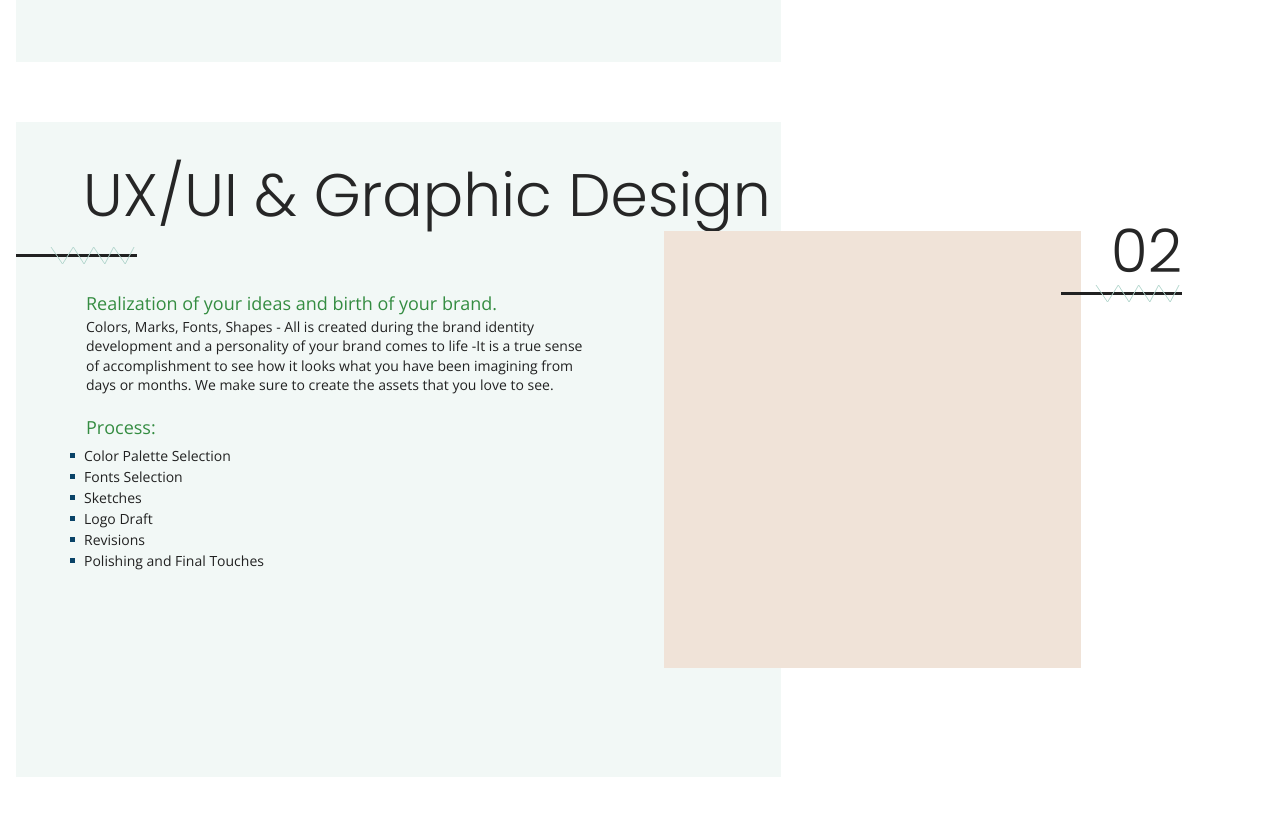
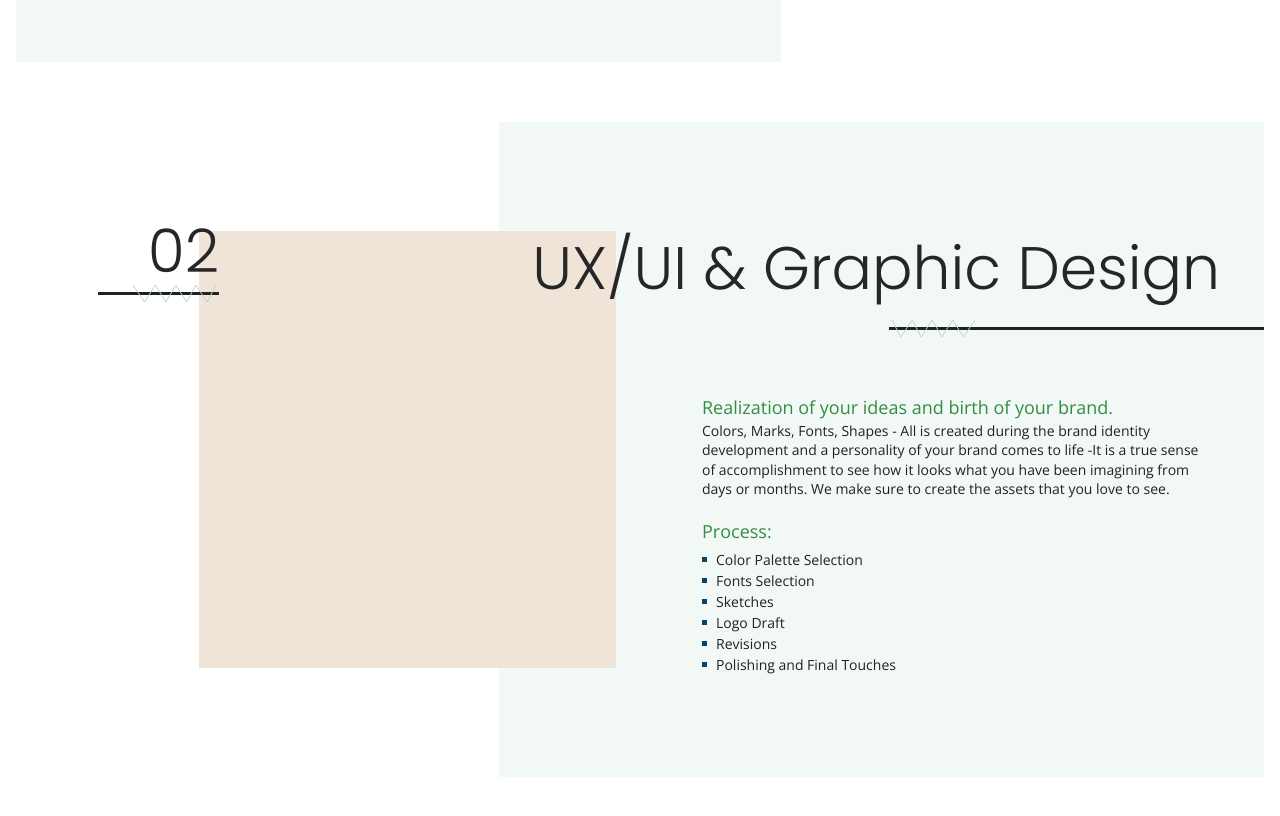
Before and after one commit to Kingkon963/reallyBeyond, a Next.js app: page /services in a window 1280 px wide. Shown: the part 940-1756 px from the top of the page. Built offline with nearby package versions, Linux system fonts and the light colour scheme; a web font is replaced by a local one.

Commit message:
before fixing ServiceCard title

```diff
--- a/pages/services.tsx
+++ b/pages/services.tsx
@@ -45,7 +45,11 @@ const ServicesPage: NextPage = () => {
                 </ul>
               </div>
             </ServiceCard>
-            <ServiceCard title="UX/UI & Graphic Design" number={2}>
+            <ServiceCard
+              title="UX/UI & Graphic Design"
+              number={2}
+              mirror={true}
+            >
               <div className="w-[298px] xsp:w-[358px] lg:w-auto mx-[12px] mt-[22px]">
                 <span className="text-[18px] text-green dark:text-black">
                   Realization of your ideas and birth of your brand.
@@ -60,7 +64,7 @@ const ServicesPage: NextPage = () => {
                 <h2 className="text-[18px] text-green dark:text-black mt-5">
                   Process:
                 </h2>
-                <ul className="text-[14px] lg:ml-[1px] 3xl:ml-[19px] relative pt-1 list-outside list-[square]">
+                <ul className="text-[14px] lg:ml-[17px] 3xl:ml-[19px] relative pt-1 list-outside list-[square]">
                   <ListItem>Color Palette Selection</ListItem>
                   <ListItem>Fonts Selection</ListItem>
                   <ListItem>Sketches</ListItem>
--- a/src/components/ServiceCard.tsx
+++ b/src/components/ServiceCard.tsx
@@ -1,4 +1,5 @@
 import * as React from "react";
+import { useEffect } from "react";
 import { useMedia } from "react-use";
 
 const UnderlineSVG = ({ size }: { size: "small" | "medium" | "large" }) => {
@@ -55,29 +56,43 @@ const UnderlineSVG = ({ size }: { size: "small" | "medium" | "large" }) => {
 interface ServiceCard {
   title: string;
   number: number;
+  mirror?: boolean;
 }
 
-const ServiceCard: React.FC<ServiceCard> = ({ title, number, children }) => {
+const ServiceCard: React.FC<ServiceCard> = ({
+  title,
+  number,
+  children,
+  mirror = false,
+}) => {
   const isLG = useMedia("(min-width: 1024px)");
+
+  if (!isLG) mirror = false;
+
   return (
     <div
       className="bg-[#F2F8F6] text-[#262626] lg:w-[765px] lg:h-[655px] 3xl:w-[944px]
-    pt-[146px] 3xl:pt-[250px] pb-[38px] relative"
+    pt-[146px] lg:pt-[250px] pb-[38px] relative"
+      style={mirror ? { transform: "scale(-1, 1)", marginLeft: "auto" } : {}}
     >
       <h1
-        className="font-poppinsLight text-[30px] leading-[45px]
+        className={`font-poppinsLight text-[30px] leading-[45px]
         lg:text-[60px] lg:leading-[90px]
-      absolute top-[28px] left-[67px] 3xl:top-[101px]"
+      absolute top-[28px] ${
+        mirror ? "left-[44px]" : "left-[67px]"
+      }  lg:top-[101px] z-10`}
+        style={mirror ? { transform: "scale(-1, 1)" } : {}}
       >
         {title}
       </h1>
-      <div className="absolute top-[75px] lg:top-[124px] 3xl:top-[197px]">
-        <UnderlineSVG size={isLG ? "medium" : "small"} />
+      <div className="absolute top-[75px] lg:to-[124px] lg:top-[197px]">
+        <UnderlineSVG size={isLG ? (mirror ? "large" : "medium") : "small"} />
       </div>
 
       <div
         className="absolute right-[28px] lg:-right-[401px] lg:top-[97px] 3xl:-right-[475px] 3xl:top-[110px]
       flex flex-col items-end z-10"
+        style={mirror ? { transform: "scale(-1, 1)" } : {}}
       >
         <span className="font-poppinsLight text-[30px] leading-[45px] lg:text-[60px] lg:leading-[65px]">
           {number.toString().padStart(2, "0")}
@@ -88,10 +103,17 @@ const ServiceCard: React.FC<ServiceCard> = ({ title, number, children }) => {
       <div
         className="bg-[#F0E3D8] w-[167px] h-[147px] xsp:w-[201px] xsp:h-[177px]
       lg:w-[417px] lg:h-[437px] 3xl:w-[515px] 3xl:h-[453px]
-       lg:absolute lg:top-[109px] lg:left-[648px] 3xl:left-[799px]"
+       lg:absolute lg:top-[109px] lg:left-[648px] 3xl:left-[799px]
+       "
+        style={mirror ? { transform: "scale(-1, 1)" } : {}}
       ></div>
 
-      <div className="lg:ml-[58px]">{children}</div>
+      <div
+        className={`${mirror ? "lg:mr-[191px]" : "lg:ml-[58px]"}`}
+        style={mirror ? { transform: "scale(-1, 1)" } : {}}
+      >
+        {children}
+      </div>
     </div>
   );
 };
```
